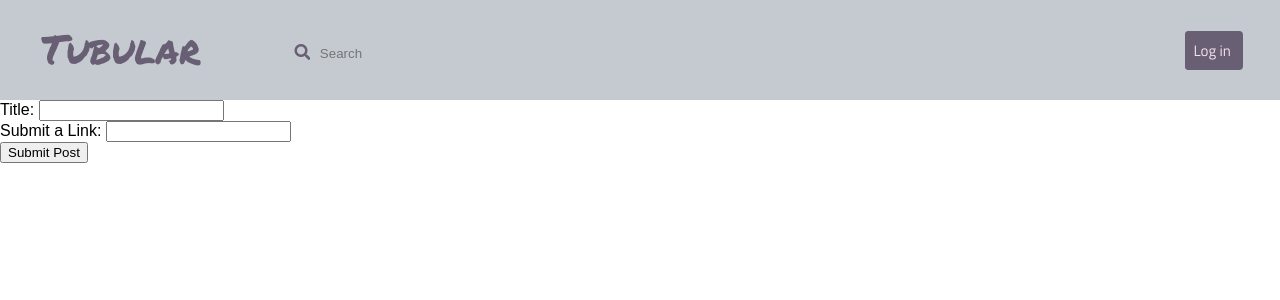
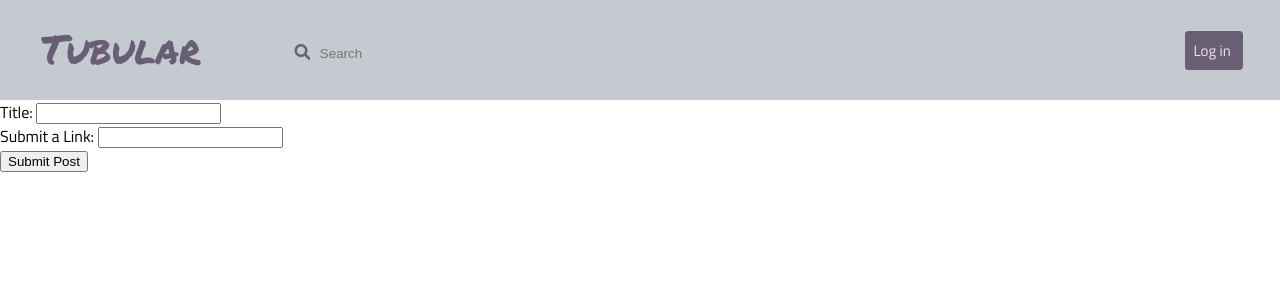
Before and after one commit to jkenyonc/capstone-project, a React (Create React App) app: page /submitpost in a window 1280 px wide. Shown: the top 300 px of the page. Built offline with nearby package versions, Linux system fonts and the light colour scheme.

Commit message:
a few changes in styles

```diff
--- a/src/components/NewPostForm.js
+++ b/src/components/NewPostForm.js
@@ -1,5 +1,5 @@
 import React, { Component } from 'react';
-
+import "../styles/NewPostForm.css";
 class NewPostForm extends Component {
 	state = {
 		post: {
@@ -20,7 +20,7 @@ class NewPostForm extends Component {
 	}
 	render() {
 		return (
-			<div className="NewPostForm">
+			<div className="NewPost">
 				<form onSubmit={this.handleSubmit}>
 					<label htmlFor="post-title">Title: </label>
 					<input type="text" name="title" id="post-title" value={this.state.title} onChange={this.handleChange} /> <br />
--- a/src/styles/NewPostForm.css
+++ b/src/styles/NewPostForm.css
@@ -0,0 +1,17 @@
+.NewPost {
+    font-family: 'Titillium Web', sans-serif;
+    display: grid;
+    /* grid-template-columns: 300px auto 300px; */
+    grid-template-rows: 100px  100px 100px auto 100px;
+}
+
+#post-title {
+    /* font-family: 'Titillium Web', sans-serif; */
+    /* grid-column: 1/3;
+    grid-row: 1/2; */
+}
+
+#post-link {
+    /* grid-column: 1/3;
+    grid-row: 2/3; */
+}
```
